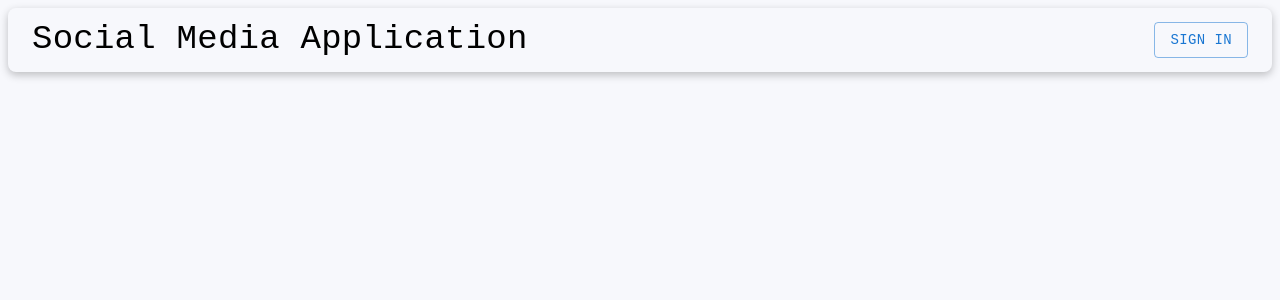
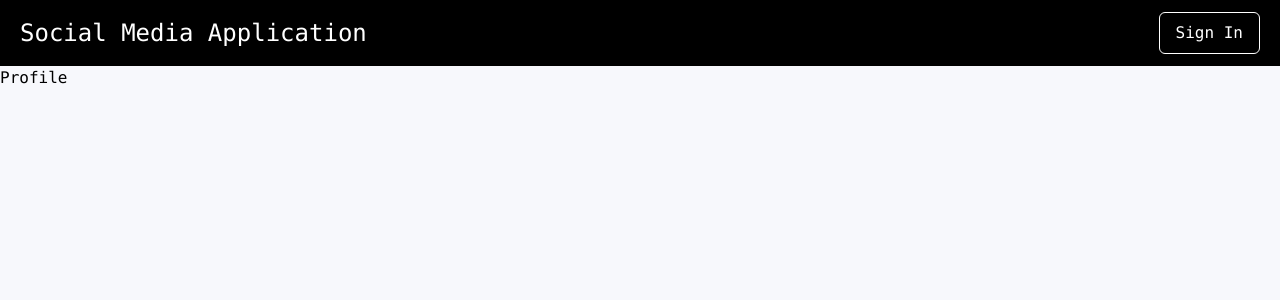
Before and after one commit to SinghAstra/Social-Media-Web-Application, a React (Create React App) app in the folder client/: page /profile in a window 1280 px wide. Shown: the top 300 px of the page. Built offline with nearby package versions, Linux system fonts and the light colour scheme.

Commit message:
Updated the Navbar Component

```diff
--- a/client/public/index.html
+++ b/client/public/index.html
@@ -7,37 +7,12 @@
     <meta name="theme-color" content="#000000" />
     <meta
       name="description"
-      content="Web site created using create-react-app"
+      content="MERN Stack"
     />
-    <link rel="apple-touch-icon" href="%PUBLIC_URL%/logo192.png" />
-    <!--
-      manifest.json provides metadata used when your web app is installed on a
-      user's mobile device or desktop. See https://developers.google.com/web/fundamentals/web-app-manifest/
-    -->
-    <link rel="manifest" href="%PUBLIC_URL%/manifest.json" />
-    <!--
-      Notice the use of %PUBLIC_URL% in the tags above.
-      It will be replaced with the URL of the `public` folder during the build.
-      Only files inside the `public` folder can be referenced from the HTML.
-
-      Unlike "/favicon.ico" or "favicon.ico", "%PUBLIC_URL%/favicon.ico" will
-      work correctly both with client-side routing and a non-root public URL.
-      Learn how to configure a non-root public URL by running `npm run build`.
-    -->
-    <title>React App</title>
+    <title>Social Media Application</title>
   </head>
   <body>
     <noscript>You need to enable JavaScript to run this app.</noscript>
     <div id="root"></div>
-    <!--
-      This HTML file is a template.
-      If you open it directly in the browser, you will see an empty page.
-
-      You can add webfonts, meta tags, or analytics to this file.
-      The build step will place the bundled scripts into the <body> tag.
-
-      To begin the development, run `npm start` or `yarn start`.
-      To create a production bundle, use `npm run build` or `yarn build`.
-    -->
   </body>
 </html>
--- a/client/src/App.js
+++ b/client/src/App.js
@@ -4,10 +4,9 @@ import Navbar from "./components/Navbar/Navbar";
 import PostDetails from "./components/PostDetails/PostDetails";
 import { Routes, Route, Navigate } from "react-router-dom";
 import { useDispatch, useSelector } from "react-redux";
-import { ThemeProvider } from "@mui/material/styles";
-import theme from "./theme";
 import Notification from "./components/Notification/Notification";
 import { hideNotification } from "./actions/notifications";
+import Profile from "./pages/Profile";
 
 function App() {
   const { open, message, severity } = useSelector(
@@ -21,13 +20,14 @@ function App() {
   const dispatch = useDispatch();
 
   return (
-    <ThemeProvider theme={theme}>
+    <div className="font-mono">
       <Navbar />
       <Routes>
         <Route exact path="/" element={<Navigate to="/posts" />} />
         <Route exact path="/posts" element={<Home />} />
         <Route exact path="/posts/search" element={<Home />} />
         <Route exact path="/posts/:id" element={<PostDetails />} />
+        <Route exact path="/profile" element={<Profile />} />
         <Route
           exact
           path="/auth"
@@ -42,7 +42,7 @@ function App() {
         message={message}
         severity={severity}
       />
-    </ThemeProvider>
+    </div>
   );
 }
 
--- a/client/src/components/Navbar/Navbar.js
+++ b/client/src/components/Navbar/Navbar.js
@@ -3,14 +3,6 @@ import { useDispatch } from "react-redux";
 import { Link, useLocation } from "react-router-dom";
 import { logOut } from "../../actions/auth";
 import { jwtDecode } from "jwt-decode";
-import {
-  Avatar,
-  Button,
-  Menu,
-  MenuItem,
-  Toolbar,
-  Typography,
-} from "@mui/material";
 
 /**
  * The Navbar component represents the application's navigation bar,
@@ -24,47 +16,8 @@ const Navbar = () => {
   // State to manage user data
   const [user, setUser] = useState(JSON.parse(localStorage.getItem("user")));
 
-  // State to manage anchor element for the user popover
-  const [anchorEl, setAnchorEl] = useState(null);
-
   // Redux dispatch function
   const dispatch = useDispatch();
-
-  // Event handler for opening the user popover
-  const handleUserPopOver = (e) => {
-    setAnchorEl(e.currentTarget);
-  };
-
-  // Event handler for closing the user popover
-  const handleClose = () => {
-    setAnchorEl(null);
-  };
-
-  // Boolean value indicating whether the user popover is open
-  const open = Boolean(anchorEl);
-
-  // Function to render the avatar or sign-in button based on user authentication status
-  const renderAvatar = () => {
-    if (user) {
-      return (
-        <Avatar
-          alt="user"
-          sx={{ cursor: "pointer", backgroundColor: "red" }}
-          onClick={handleUserPopOver}
-        >
-          {user.name[0]}
-        </Avatar>
-      );
-    } else {
-      return (
-        <Link to="/auth">
-          <Button variant="outlined" component={Link} to="/auth">
-            Sign In
-          </Button>
-        </Link>
-      );
-    }
-  };
 
   // Effect to check and handle user token expiration
   useEffect(() => {
@@ -80,38 +33,18 @@ const Navbar = () => {
 
   // Main rendering logic for the Navbar component
   return (
-    <Toolbar
-      sx={{
-        margin: "8px",
-        boxShadow: "rgba(0, 0, 0, 0.24) 0px 3px 8px",
-        borderRadius: "8px",
-      }}
-    >
-      <Typography variant="h4" sx={{ flex: 1 }} component={Link} to={"/posts"}>
-        Social Media Application
-      </Typography>
-      {renderAvatar()}
-      {/* User popover menu */}
-      <Menu
-        anchorEl={anchorEl}
-        open={open}
-        onClose={handleClose}
-        anchorOrigin={{ vertical: "bottom", horizontal: "right" }}
-        transformOrigin={{
-          vertical: "top",
-          horizontal: "right",
-        }}
-      >
-        <MenuItem
-          onClick={() => {
-            dispatch(logOut(setUser));
-            handleClose();
-          }}
-        >
-          Log Out
-        </MenuItem>
-      </Menu>
-    </Toolbar>
+    <div className="bg-black text-white flex justify-between items-center py-3 px-5">
+      <h1 className="text-2xl">Social Media Application</h1>
+      {user ? (
+        <div className="w-10 h-10 rounded-full cursor-pointer shadow-lg bg-white text-black flex items-center justify-center font-extrabold text-2xl border border-white">
+          <Link to="/profile">{user.name[0]}</Link>
+        </div>
+      ) : (
+        <button className="bg-transparent py-2 px-4 rounded-md border-white border hover:text-black hover:bg-white hover:font-bold">
+          <Link to={"/auth"}>Sign In </Link>
+        </button>
+      )}
+    </div>
   );
 };
 
--- a/client/src/index.css
+++ b/client/src/index.css
@@ -7,3 +7,9 @@ body {
   font-family: monospace;
   background-color: #f7f8fc;
 }
+@layer base {
+  @font-face {
+    font-family: "Monospace";
+    src: url("https://fonts.googleapis.com/css2?family=Kode+Mono:wght@400..700&family=Lato:ital,wght@0,100;0,300;0,400;0,700;0,900;1,100;1,300;1,400;1,700;1,900&family=Roboto+Mono:ital,wght@0,100..700;1,100..700&display=swap");
+  }
+}
--- /dev/null
+++ b/client/src/pages/Profile.js
@@ -0,0 +1,7 @@
+import React from "react";
+
+const Profile = () => {
+  return <div>Profile</div>;
+};
+
+export default Profile;
--- a/client/src/theme.js
+++ /dev/null
@@ -1,11 +0,0 @@
-import { createTheme } from "@mui/material";
-
-const theme = createTheme({
-  typography: {
-    allVariants: {
-      fontFamily: "Monospace",
-    },
-  },
-});
-
-export default theme;
```
